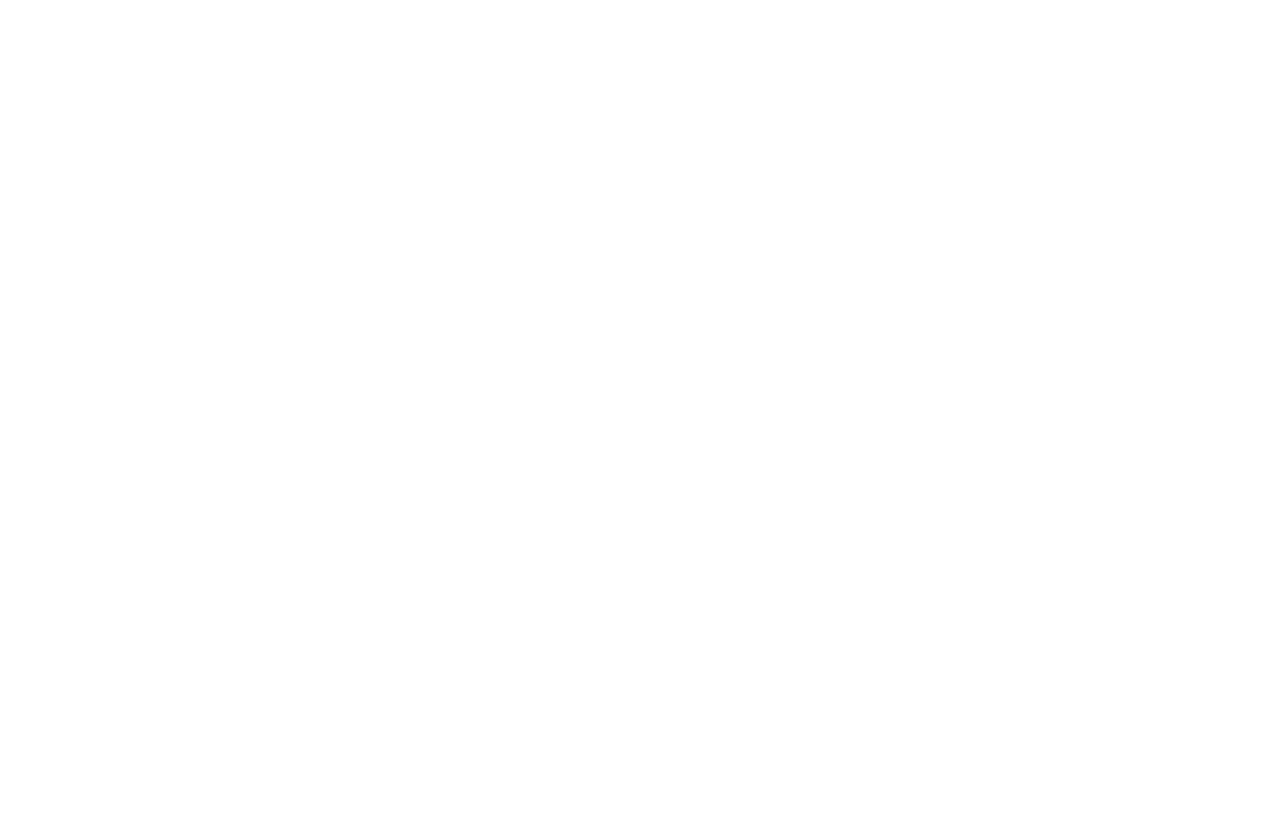
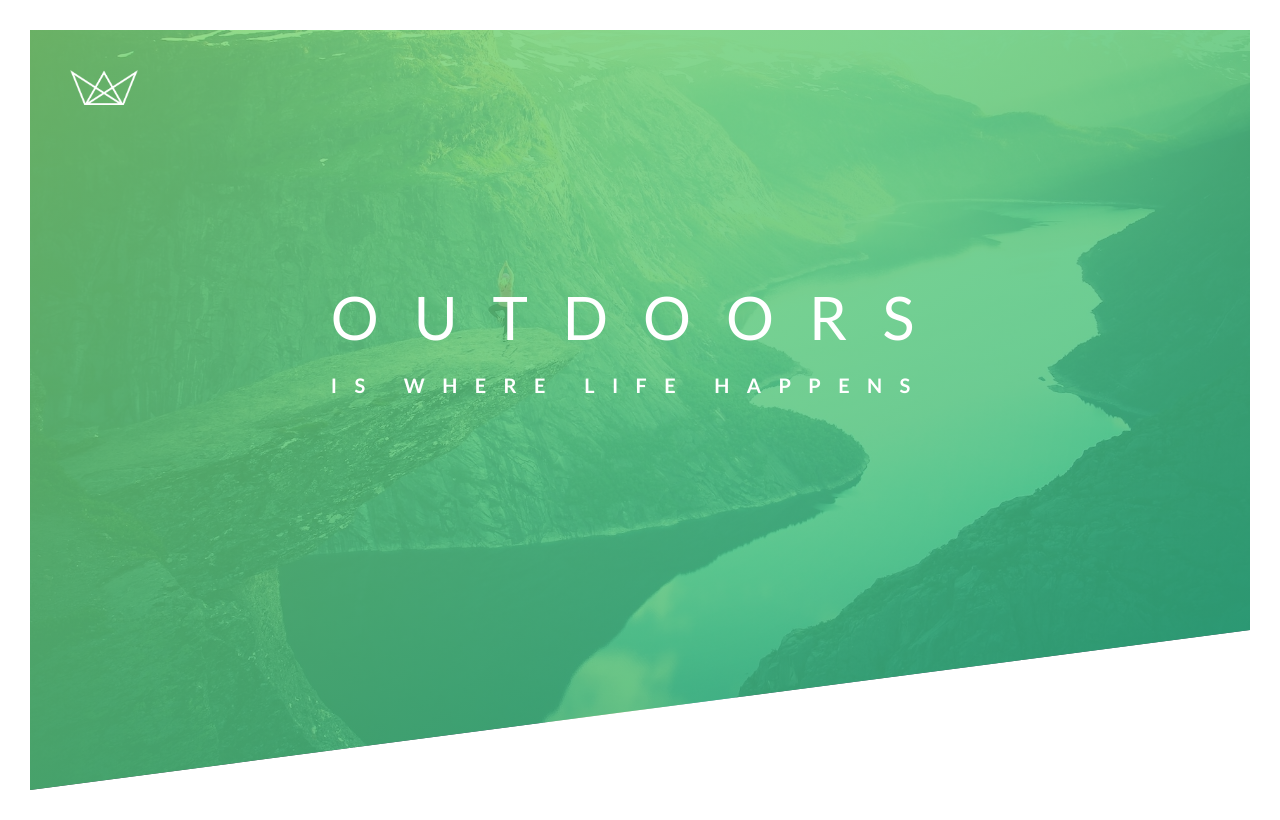
Before and after one commit to nicholasfay/AdvancedCSS-SASS, a PHP site: page / in a window 1280 px wide. Before the commit the page is empty. Run offline with PHP 8.4, Linux system fonts and the light colour scheme; some libraries are stand-ins or nearby versions.

Commit message:
First checkpoint

```diff
--- a/Natours/starter/css/style.css
+++ b/Natours/starter/css/style.css
@@ -6,3 +6,121 @@ Medium green: #55c57a
 Dark green: #28b485
 
 */
+
+/*
+    Always control height of elements and let browser figure out width
+    box-sizing gets rid of padding and margin when set to border-box of any box elements
+    background-position - specifies which side of the background should anchor when resizing and the opposite sides will be the ones to resize to keep dimensions
+    background-image - specifies layers of images to be used as the background, left to right is top layer to bottom layer, to right bottom is direction of gradient
+    polygon - specify four corners of the clip (change in x change in y,...) - top left, top right, bottom right, bottom left
+    clip-path - path to clip for content of element (triangle is clip-path: polygon(50% 0, 50% 0, 100% 100%, 0 100%))
+    position: relative on parent element allows for position absolute with **top left bottom right** specified from that reference parent element
+    display:block - turns the element this is assigned to, to a block level element (aka it takes up the whole width thats available to it)
+    transform: translate - -50% moves the element 50% of its width (not its parents width) in whichever direction is specified
+    @keyframes moveInLeft specifies animation where each percentage object specifies what should be happening at that time point - opacity and transform are the two animation properties that are optimized for the browser
+    ease-out - slower in beginning and faster at end
+    */
+
+* {
+    margin: 0;
+    padding: 0;
+    box-sizing: border-box;
+}
+
+body{
+    font-family: "Lato", sans-serif;
+    font-weight: 400;
+    font-size: 16px;
+    line-height: 1.7;
+    color: #777;
+    padding: 30px;
+}
+
+.header{
+    height: 95vh;
+    background-image: linear-gradient(
+        to right bottom,
+        rgba(126, 213, 111, 0.8),
+        rgba(40, 180, 133, 0.8)),
+         url("../img/hero.jpg");
+    background-size: cover;
+    background-position: top;
+    clip-path: polygon(0 0, 100% 0, 100% 75vh, 0 100%);
+    position: relative;
+}
+
+.logo-box{
+    position: absolute;
+    top: 40px;
+    left: 40px;
+}
+
+.logo{
+    height: 35px;
+}
+
+.text-box{
+    position: absolute;
+    top: 40%;
+    left: 50%;
+    transform: translate(-50%, -50%);
+}
+
+.heading-primary{
+    color: #ffffff;
+    text-transform: uppercase;
+    backface-visibility: hidden;
+}
+
+.heading-primary-main{
+    display: block;
+    font-size: 60px;
+    font-weight: 400;
+    letter-spacing: 35px;
+    animation: moveInLeft 1s ease-out;
+
+    /*
+    animation-iteration-count: 3;
+    animation-delay: 3s;
+    */
+}
+
+.heading-primary-sub{
+    display: block;
+    font-size: 20px;
+    font-weight: 700;
+    letter-spacing: 17.4px;
+    animation: moveInRight 1s ease-out;
+}
+
+@keyframes moveInLeft{
+    0%{
+        opacity: 0;
+        transform: translateX(-100px);
+    }
+
+    80%{
+        transform: translateX(10px);
+    }
+
+    100%{
+        opacity: 1;
+        transform: translate(0);
+    }
+}
+
+@keyframes moveInRight{
+    0%{
+        opacity: 0;
+        transform: translateX(100px);
+    }
+
+    80%{
+        transform: translateX(-10px);
+    }
+
+    100%{
+        opacity: 1;
+        transform: translate(0);
+    }
+}
--- a/Natours/starter/index.html
+++ b/Natours/starter/index.html
@@ -1,4 +1,8 @@
 <!DOCTYPE html>
+<!-- Good practice to place div around inline elements so you can control where it is on the page
+    H1 element is most important element on the page to help google figure out what your page is all about for SEO
+    Spans are for styling text differently
+-->
 <html lang="en">
     <head>
         <meta charset="UTF-8">
@@ -13,7 +17,18 @@
         <title>Natours | Exciting tours for adventurous people</title>
     </head>
     <body>
+        <header class="header">
+            <div class="logo-box">
+                <img src="img/logo-white.png" alt="Logo" class="logo">
+            </div>
+            <div class="text-box">
+                <h1 class="heading-primary">
+                    <span class="heading-primary-main">Outdoors</span>
+                    <span class="heading-primary-sub">is where life happens</span>
+                </h1>
+            </div>
 
+        </header>
 
     </body>
 </html>
```
